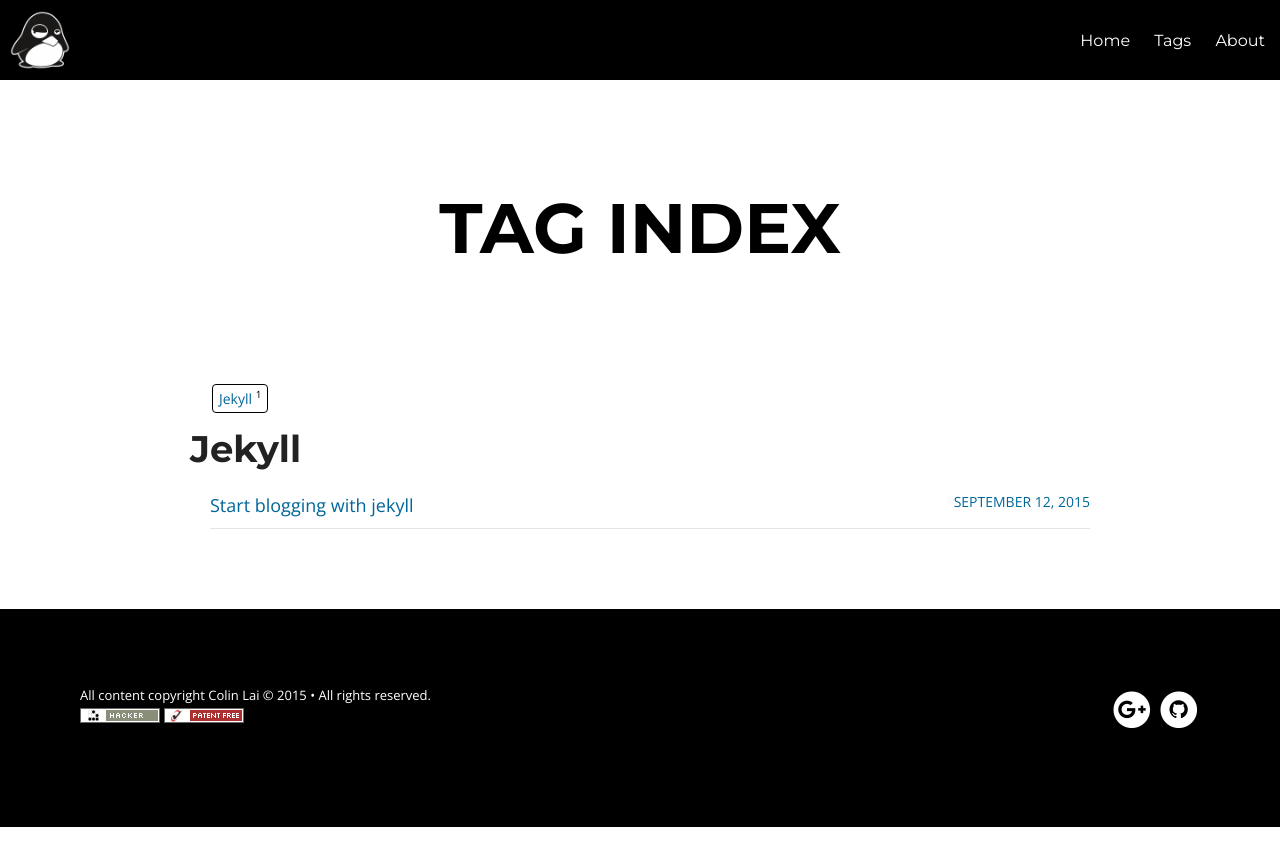
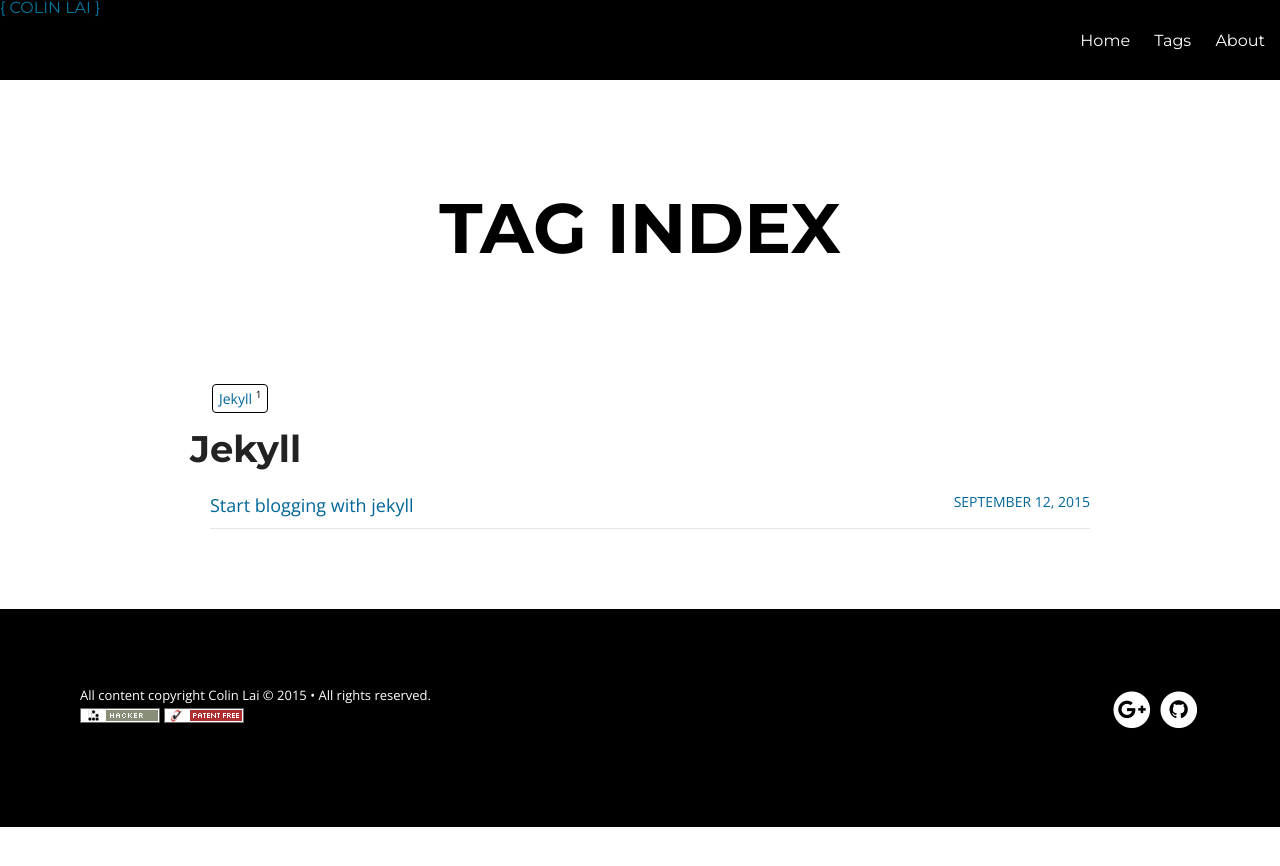
Before and after one commit to baserunner-cl/baserunner-cl.github.io, a Jekyll site: the page built from tags.html, in a window 1280 px wide. Shown: the top 866 px of the page. Built offline with Jekyll 4.4.1, drawn with Linux system fonts in a browser that asks for light colours; nearby versions of some CDN libraries.

Commit message:
improvements

```diff
--- a/_config.yml
+++ b/_config.yml
@@ -1,4 +1,4 @@
-title:            CodeInventory
+title:            BaseRunner
 description:      "Nerd's feeder!"
 logo:             logo.png
 disqus_shortname: codeinventorycom
@@ -35,7 +35,6 @@
 links:
   - title: Home
     url: /
-    external: false
     icon: home
   - title: Tags
     url: /tags
--- /dev/null
+++ b/_includes/body_header_notepad_logo.html
@@ -0,0 +1,3 @@
+<a class="notepad-blog-logo" href="{{ site.url }}">
+  <div>{ COLIN LAI }</div>
+</a>
--- /dev/null
+++ b/_includes/body_header_notepad_menu.html
@@ -0,0 +1,10 @@
+<ul class="notepad-menu">
+  <li class="notepad-mobile-close-btn show-for-small text-right">
+    <a href="#"><i class="fa fa-times"></i></a>
+  </li>
+{% for link in site.links %}
+  <li>
+    <a href="{{ link.url }}">{{ link.title }}</a>
+  </li>
+{% endfor %}
+</ul>
--- a/_layouts/page.html
+++ b/_layouts/page.html
@@ -7,27 +7,12 @@
   <main id="notepad-page-container" class="notepad-page-container" role="main">
     <header class="notepad-page-header">
       <div class="notepad-page-menu-header">
-        <a class="notepad-blog-logo" href="{{ site.url }}">
-          <img src="{{ site.url }}/images/{{ site.logo }}" alt="Blog Logo">
-        </a>
+        {% include body_header_notepad_logo.html %}
         <div class="notepad-blog-menu">
           <div class="notepad-mobile-menu show-for-small">
             <a href="#"><i class="fa fa-bars"></i></a>
           </div>
-          <ul class="notepad-menu">
-            <li class="notepad-mobile-close-btn show-for-small text-right">
-              <a href="#"><i class="fa fa-times"></i></a>
-            </li>
-{% for link in site.links %}
-            <li>
-              {% if link.external %}
-              <a href="{{ link.url }}">{{ link.title }}</a>
-              {% else %}
-              <a href="{{ site.url }}{{ link.url }}">{{ link.title }}</a>
-              {% endif %}
-            </li>
-{% endfor %}
-          </ul>
+          {% include body_header_notepad_menu.html %}
         </div>
       </div>
       <div class="notepad-page-title row">
--- a/assets/css/style.css
+++ b/assets/css/style.css
@@ -30,13 +30,16 @@
 header, main, footer {
   position: relative;
   z-index: 1; }
+header {
+  font-family: "Montserrat", sans-serif;
+}
 
 main, .notepad-share-icons, .notepad-disqus {
   background: white; }
-
 .animated-post {
   background: transparent; }
-
+.notepad-blog-logo {
+  text-decoration: none; }
 .notepad-blog-menu {
   padding-top: 0;
   padding-bottom: 0;
@@ -137,9 +140,8 @@
   background: white;
   margin-left: 10px;
   margin-right: 10px;
-}
-.notepad-site-head .notepad-site-head-menu a {
-  text-decoration: none;
+  font-weight: 700;
+  font-size: 1.625rem;
 }
 .notepad-site-head .notepad-site-head-menu .notepad-blog-logo {
   display: inline-block;
@@ -148,14 +150,12 @@
   padding-right: 0px;
   padding-top: 30px;
   margin-left: 20px;
-  max-height: 5rem;
-  height: 80px;
+  //max-height: 5rem;
+  //height: 80px;
   vertical-align: middle;
-  font-size: 1.2em;
   color: black;
+
 }
-.notepad-site-head .notepad-site-head-menu .notepad-blog-logo img {
-  max-height: 5rem; }
 .notepad-site-head .notepad-site-head-menu .title {
   display: inline-block;
   padding: 0;
@@ -163,7 +163,6 @@
   height: 5rem;
   line-height: 5rem;
   vertical-align: middle;
-  font-family: "Montserrat", sans-serif;
     font-size: 1.625rem;
   font-weight: 700;
   color: black;
--- a/tags.html
+++ b/tags.html
@@ -25,7 +25,7 @@
 		{% for post in pages_list %}
 			{% if post.title != null %}
 			{% if group == null or group == post.group %}
-			<li><a href="{{ site.url }}{{ post.url }}">{{ post.title }}<span class="entry-date"><time datetime="{{ post.date | date_to_xmlschema }}" itemprop="datePublished">{{ post.date | date: "%B %d, %Y" }}</time></a></li>
+			<li><a href="{{ post.url }}">{{ post.title }}<span class="entry-date"><time datetime="{{ post.date | date_to_xmlschema }}" itemprop="datePublished">{{ post.date | date: "%B %d, %Y" }}</time></a></li>
 			{% endif %}
 			{% endif %}
 		{% endfor %}
```
Also changed, not shown: _layouts/home.html (+2 -17 lines), _layouts/post.html (+2 -17 lines). Lines whose indentation alone changed are shown as unchanged.
